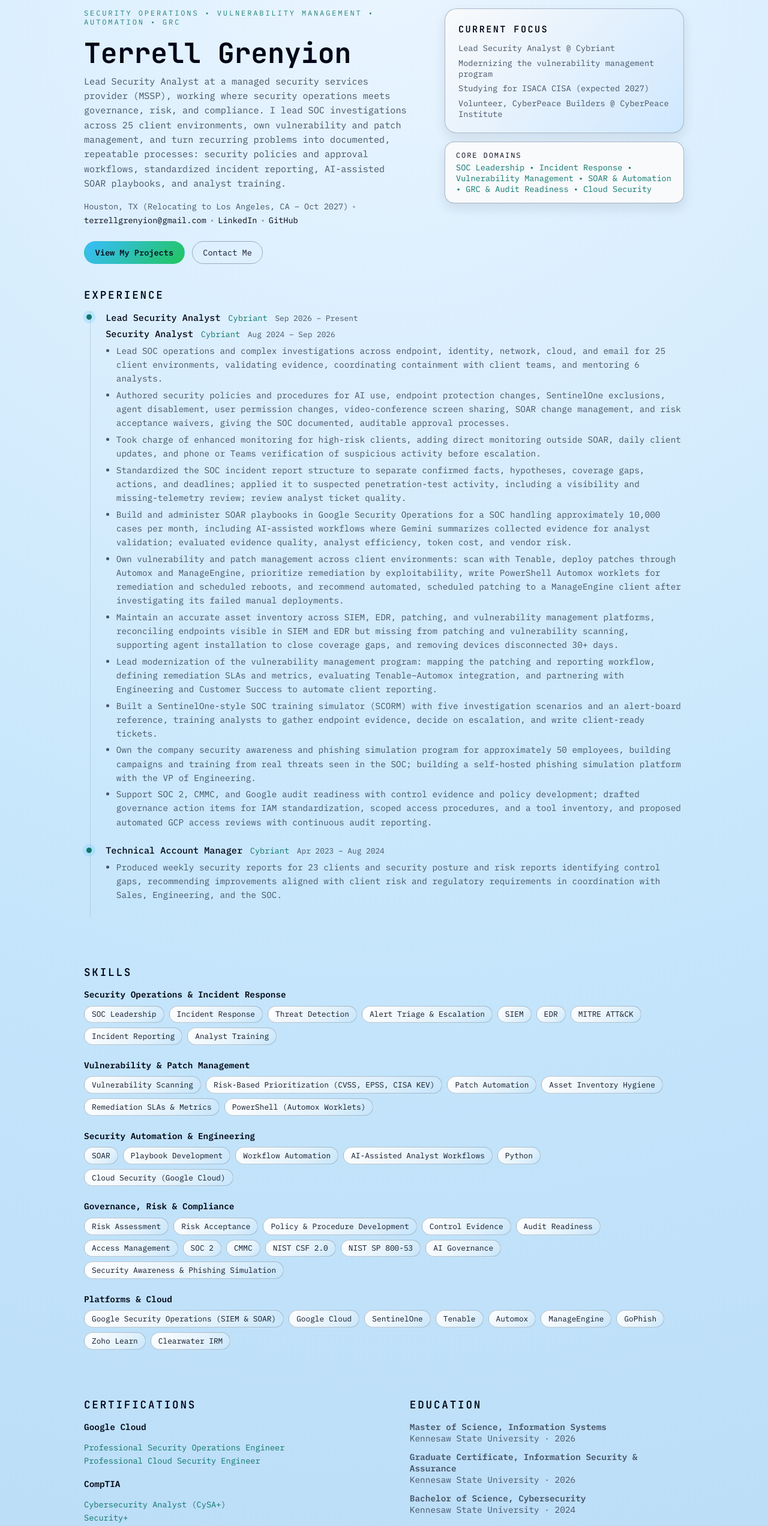
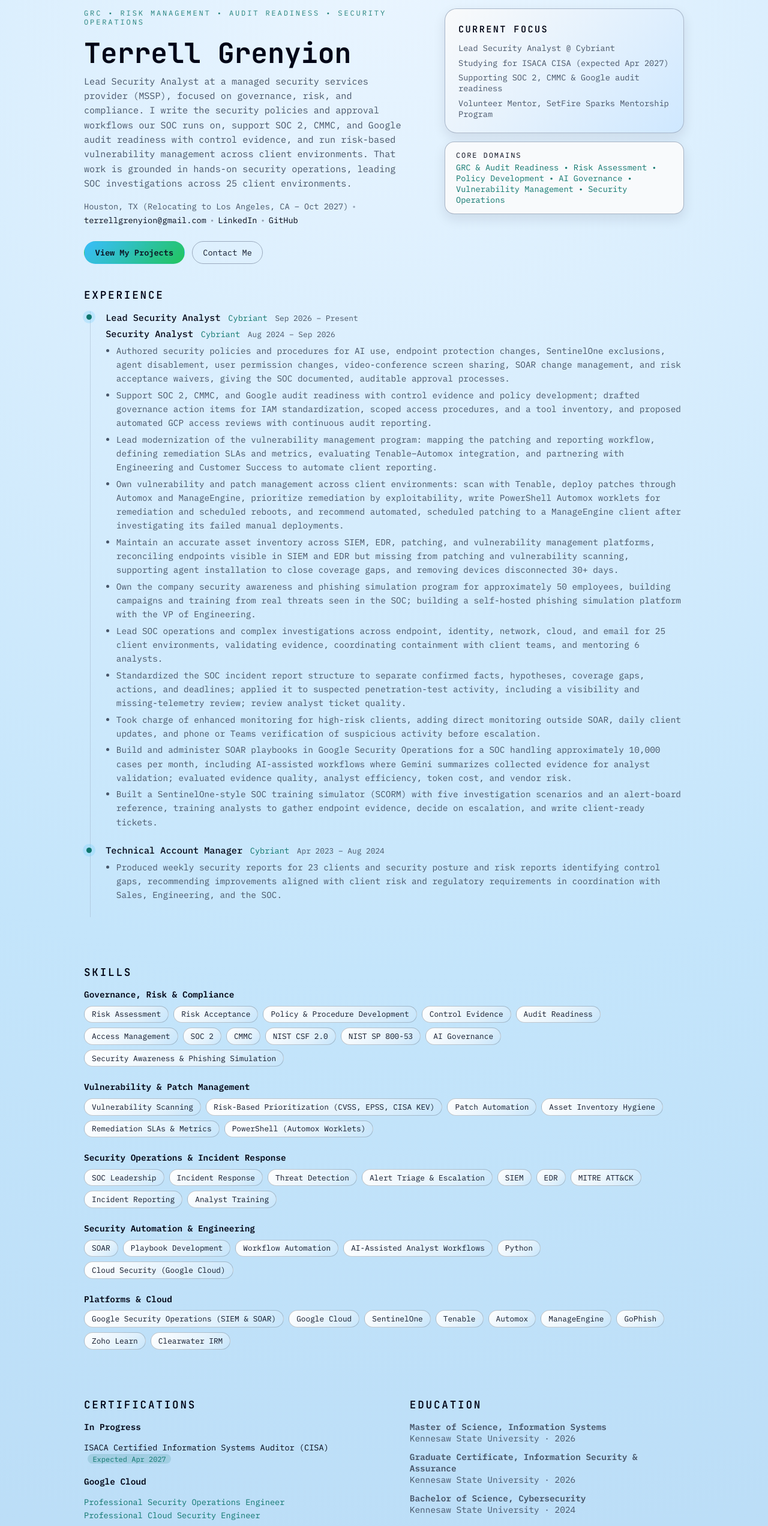
Before and after one commit to prollytrell/rell-portfolio, a plain HTML site: page index.html in a window 1280 px wide. Shown: the part 60-2604 px from the top of the page at 60% size. Drawn offline with Linux system fonts and the light colour scheme.

Commit message:
Lead with GRC positioning; add LinkedIn links; update volunteer role
- Hero, title, meta, Core Domains, footer, and CTA lead with GRC
- Reorder experience bullets, skills, and certifications GRC-first (CISA first)
- Projects: GRC card first; Academic before Lab; remove Northstar capstone
- Blog: white paper first; add LinkedIn links for white paper and ESC8
- Current Focus: replace CyberPeace with SetFire Sparks volunteer mentor

Co-Authored-By: Claude Opus 5.5 <noreply@anthropic.com>
Claude-Session: https://claude.ai/code/session_019FQpZei1ReGTgtBXBPMBhm

```diff
--- a/index.html
+++ b/index.html
@@ -3,15 +3,15 @@
 <head>
   <meta charset="UTF-8" />
   <meta name="viewport" content="width=device-width, initial-scale=1.0" />
-  <title>Terrell Grenyion | Lead Security Analyst — Security Operations, Vulnerability Management, Automation &amp; GRC</title>
-  <meta name="description" content="Terrell Grenyion is a Lead Security Analyst at an MSSP working where security operations meets GRC: SOC investigations, vulnerability and patch management, SOAR automation, and audit readiness." />
+  <title>Terrell Grenyion | GRC, Risk &amp; Audit Readiness — Lead Security Analyst</title>
+  <meta name="description" content="Terrell Grenyion is a Lead Security Analyst focused on governance, risk, and compliance: security policy, SOC 2 and CMMC audit readiness, risk-based vulnerability management, and AI governance, backed by hands-on security operations." />
   <link rel="canonical" href="https://www.terrellgrenyion.com/" />
 
   <!-- Link previews (LinkedIn, Slack, etc.) -->
   <meta property="og:type" content="website" />
   <meta property="og:site_name" content="Terrell Grenyion" />
   <meta property="og:title" content="Terrell Grenyion | Lead Security Analyst" />
-  <meta property="og:description" content="Security operations, vulnerability management, automation, and GRC. Portfolio, projects, and writing." />
+  <meta property="og:description" content="GRC, risk, and audit readiness backed by hands-on security operations. Portfolio, projects, and writing." />
   <meta property="og:url" content="https://www.terrellgrenyion.com/" />
   <meta name="twitter:card" content="summary" />
 
@@ -57,14 +57,14 @@
     <section class="hero">
       <div class="container hero-grid">
         <div class="hero-text">
-          <p class="hero-kicker">SECURITY OPERATIONS • VULNERABILITY MANAGEMENT • AUTOMATION • GRC</p>
+          <p class="hero-kicker">GRC • RISK MANAGEMENT • AUDIT READINESS • SECURITY OPERATIONS</p>
           <h1 class="hero-title">Terrell Grenyion</h1>
           <p class="hero-subtitle">
-            Lead Security Analyst at a managed security services provider (MSSP), working where security operations
-            meets governance, risk, and compliance. I lead SOC investigations across 25 client environments, own
-            vulnerability and patch management, and turn recurring problems into documented, repeatable processes:
-            security policies and approval workflows, standardized incident reporting, AI-assisted SOAR playbooks,
-            and analyst training.
+            Lead Security Analyst at a managed security services provider (MSSP), focused on governance, risk, and
+            compliance. I write the security policies and approval workflows our SOC runs on, support SOC 2, CMMC, and
+            Google audit readiness with control evidence, and run risk-based vulnerability management across client
+            environments. That work is grounded in hands-on security operations,
+            leading SOC investigations across 25 client environments.
           </p>
           <div class="hero-meta">
             <span>Houston, TX (Relocating to Los Angeles, CA – Oct 2027)</span>
@@ -87,14 +87,14 @@
             <h2 class="status-title">Current Focus</h2>
             <ul class="status-list">
               <li>Lead Security Analyst @ Cybriant</li>
-              <li>Modernizing the vulnerability management program</li>
-              <li>Studying for ISACA CISA (expected 2027)</li>
-              <li>Volunteer, CyberPeace Builders @ CyberPeace Institute</li>
+              <li>Studying for ISACA CISA (expected Apr 2027)</li>
+              <li>Supporting SOC 2, CMMC &amp; Google audit readiness</li>
+              <li>Volunteer Mentor, SetFire Sparks Mentorship Program</li>
             </ul>
           </div>
           <div class="badge-card">
             <p class="badge-label">Core Domains</p>
-            <p class="badge-tags">SOC Leadership • Incident Response • Vulnerability Management • SOAR &amp; Automation • GRC &amp; Audit Readiness • Cloud Security</p>
+            <p class="badge-tags">GRC &amp; Audit Readiness • Risk Assessment • Policy Development • AI Governance • Vulnerability Management • Security Operations</p>
           </div>
         </div>
       </div>
@@ -119,17 +119,17 @@
               <span class="item-dates">Aug 2024 – Sep 2026</span>
             </div>
             <ul class="item-list">
-              <li>Lead SOC operations and complex investigations across endpoint, identity, network, cloud, and email for 25 client environments, validating evidence, coordinating containment with client teams, and mentoring 6 analysts.</li>
               <li>Authored security policies and procedures for AI use, endpoint protection changes, SentinelOne exclusions, agent disablement, user permission changes, video-conference screen sharing, SOAR change management, and risk acceptance waivers, giving the SOC documented, auditable approval processes.</li>
-              <li>Took charge of enhanced monitoring for high-risk clients, adding direct monitoring outside SOAR, daily client updates, and phone or Teams verification of suspicious activity before escalation.</li>
-              <li>Standardized the SOC incident report structure to separate confirmed facts, hypotheses, coverage gaps, actions, and deadlines; applied it to suspected penetration-test activity, including a visibility and missing-telemetry review; review analyst ticket quality.</li>
-              <li>Build and administer SOAR playbooks in Google Security Operations for a SOC handling approximately 10,000 cases per month, including AI-assisted workflows where Gemini summarizes collected evidence for analyst validation; evaluated evidence quality, analyst efficiency, token cost, and vendor risk.</li>
+              <li>Support SOC 2, CMMC, and Google audit readiness with control evidence and policy development; drafted governance action items for IAM standardization, scoped access procedures, and a tool inventory, and proposed automated GCP access reviews with continuous audit reporting.</li>
+              <li>Lead modernization of the vulnerability management program: mapping the patching and reporting workflow, defining remediation SLAs and metrics, evaluating Tenable–Automox integration, and partnering with Engineering and Customer Success to automate client reporting.</li>
               <li>Own vulnerability and patch management across client environments: scan with Tenable, deploy patches through Automox and ManageEngine, prioritize remediation by exploitability, write PowerShell Automox worklets for remediation and scheduled reboots, and recommend automated, scheduled patching to a ManageEngine client after investigating its failed manual deployments.</li>
               <li>Maintain an accurate asset inventory across SIEM, EDR, patching, and vulnerability management platforms, reconciling endpoints visible in SIEM and EDR but missing from patching and vulnerability scanning, supporting agent installation to close coverage gaps, and removing devices disconnected 30+ days.</li>
-              <li>Lead modernization of the vulnerability management program: mapping the patching and reporting workflow, defining remediation SLAs and metrics, evaluating Tenable–Automox integration, and partnering with Engineering and Customer Success to automate client reporting.</li>
+              <li>Own the company security awareness and phishing simulation program for approximately 50 employees, building campaigns and training from real threats seen in the SOC; building a self-hosted phishing simulation platform with the VP of Engineering.</li>
+              <li>Lead SOC operations and complex investigations across endpoint, identity, network, cloud, and email for 25 client environments, validating evidence, coordinating containment with client teams, and mentoring 6 analysts.</li>
+              <li>Standardized the SOC incident report structure to separate confirmed facts, hypotheses, coverage gaps, actions, and deadlines; applied it to suspected penetration-test activity, including a visibility and missing-telemetry review; review analyst ticket quality.</li>
+              <li>Took charge of enhanced monitoring for high-risk clients, adding direct monitoring outside SOAR, daily client updates, and phone or Teams verification of suspicious activity before escalation.</li>
+              <li>Build and administer SOAR playbooks in Google Security Operations for a SOC handling approximately 10,000 cases per month, including AI-assisted workflows where Gemini summarizes collected evidence for analyst validation; evaluated evidence quality, analyst efficiency, token cost, and vendor risk.</li>
               <li>Built a SentinelOne-style SOC training simulator (SCORM) with five investigation scenarios and an alert-board reference, training analysts to gather endpoint evidence, decide on escalation, and write client-ready tickets.</li>
-              <li>Own the company security awareness and phishing simulation program for approximately 50 employees, building campaigns and training from real threats seen in the SOC; building a self-hosted phishing simulation platform with the VP of Engineering.</li>
-              <li>Support SOC 2, CMMC, and Google audit readiness with control evidence and policy development; drafted governance action items for IAM standardization, scoped access procedures, and a tool inventory, and proposed automated GCP access reviews with continuous audit reporting.</li>
             </ul>
           </article>
 
@@ -154,17 +154,20 @@
         <h2 class="section-title">Skills</h2>
 
         <div class="skill-group">
-          <h3 class="subheading">Security Operations &amp; Incident Response</h3>
+          <h3 class="subheading">Governance, Risk &amp; Compliance</h3>
           <div class="pill-grid">
-            <span class="pill">SOC Leadership</span>
-            <span class="pill">Incident Response</span>
-            <span class="pill">Threat Detection</span>
-            <span class="pill">Alert Triage &amp; Escalation</span>
-            <span class="pill">SIEM</span>
-            <span class="pill">EDR</span>
-            <span class="pill">MITRE ATT&amp;CK</span>
-            <span class="pill">Incident Reporting</span>
-            <span class="pill">Analyst Training</span>
+            <span class="pill">Risk Assessment</span>
+            <span class="pill">Risk Acceptance</span>
+            <span class="pill">Policy &amp; Procedure Development</span>
+            <span class="pill">Control Evidence</span>
+            <span class="pill">Audit Readiness</span>
+            <span class="pill">Access Management</span>
+            <span class="pill">SOC 2</span>
+            <span class="pill">CMMC</span>
+            <span class="pill">NIST CSF 2.0</span>
+            <span class="pill">NIST SP 800-53</span>
+            <span class="pill">AI Governance</span>
+            <span class="pill">Security Awareness &amp; Phishing Simulation</span>
           </div>
         </div>
 
@@ -181,6 +184,21 @@
         </div>
 
         <div class="skill-group">
+          <h3 class="subheading">Security Operations &amp; Incident Response</h3>
+          <div class="pill-grid">
+            <span class="pill">SOC Leadership</span>
+            <span class="pill">Incident Response</span>
+            <span class="pill">Threat Detection</span>
+            <span class="pill">Alert Triage &amp; Escalation</span>
+            <span class="pill">SIEM</span>
+            <span class="pill">EDR</span>
+            <span class="pill">MITRE ATT&amp;CK</span>
+            <span class="pill">Incident Reporting</span>
+            <span class="pill">Analyst Training</span>
+          </div>
+        </div>
+
+        <div class="skill-group">
           <h3 class="subheading">Security Automation &amp; Engineering</h3>
           <div class="pill-grid">
             <span class="pill">SOAR</span>
@@ -189,24 +207,6 @@
             <span class="pill">AI-Assisted Analyst Workflows</span>
             <span class="pill">Python</span>
             <span class="pill">Cloud Security (Google Cloud)</span>
-          </div>
-        </div>
-
-        <div class="skill-group">
-          <h3 class="subheading">Governance, Risk &amp; Compliance</h3>
-          <div class="pill-grid">
-            <span class="pill">Risk Assessment</span>
-            <span class="pill">Risk Acceptance</span>
-            <span class="pill">Policy &amp; Procedure Development</span>
-            <span class="pill">Control Evidence</span>
-            <span class="pill">Audit Readiness</span>
-            <span class="pill">Access Management</span>
-            <span class="pill">SOC 2</span>
-            <span class="pill">CMMC</span>
-            <span class="pill">NIST CSF 2.0</span>
-            <span class="pill">NIST SP 800-53</span>
-            <span class="pill">AI Governance</span>
-            <span class="pill">Security Awareness &amp; Phishing Simulation</span>
           </div>
         </div>
 
@@ -234,6 +234,13 @@
           <h2 class="section-title">Certifications</h2>
 
           <div class="cert-group">
+            <h3 class="subheading">In Progress</h3>
+            <ul class="links-list">
+              <li>ISACA Certified Information Systems Auditor (CISA) <span class="cert-status">Expected Apr 2027</span></li>
+            </ul>
+          </div>
+
+          <div class="cert-group">
             <h3 class="subheading">Google Cloud</h3>
             <ul class="links-list">
               <li><a href="https://www.credly.com/badges/b6265b3b-4f48-4069-8cb1-8df2fa992119/linked_in_profile" target="_blank" rel="noopener noreferrer">Professional Security Operations Engineer</a></li>
@@ -256,13 +263,6 @@
               <li>Automox — Essentials, Practitioner, Pro, Security Risk Management</li>
               <li>Tenable MSSP Practitioner</li>
               <li><a href="https://www.credly.com/badges/c82be774-e20c-438f-8965-b47cffba00c7/linked_in_profile" target="_blank" rel="noopener noreferrer">SentinelOne Core Support Professional</a></li>
-            </ul>
-          </div>
-
-          <div class="cert-group">
-            <h3 class="subheading">In Progress</h3>
-            <ul class="links-list">
-              <li>ISACA Certified Information Systems Auditor (CISA) <span class="cert-status">Expected Apr 2027</span></li>
             </ul>
           </div>
         </div>
@@ -304,6 +304,7 @@
             <p>Analyzed regulatory gaps and emerging risks in enterprise AI and proposed a practical AI governance framework with a control table; submitted for academic publication.</p>
             <div class="project-links">
               <a href="/grc-ai-whitepaper/" class="project-link">Read on this site</a>
+              <a href="https://www.linkedin.com/pulse/governance-risk-compliance-artificial-intelligence-ai-grenyion-0edgc/" class="project-link" target="_blank" rel="noopener noreferrer">Read on LinkedIn</a>
             </div>
           </li>
           <li class="publication-item">
@@ -311,7 +312,7 @@
             <p class="project-meta">Published on LinkedIn · 2026</p>
             <p>Researched Active Directory Certificate Services relay attacks (ESC8) after a workplace penetration test and published the log sources, indicators, and investigation questions defenders can use.</p>
             <div class="project-links">
-              <a href="https://www.linkedin.com/in/terrell-grenyion/recent-activity/all/" class="project-link" target="_blank" rel="noopener noreferrer">Read on LinkedIn</a>
+              <a href="https://lnkd.in/p/gr_VkBSz" class="project-link" target="_blank" rel="noopener noreferrer">Read on LinkedIn</a>
             </div>
           </li>
         </ul>
@@ -328,7 +329,7 @@
           <li>Security Clearance: Eligible for security clearance</li>
         </ul>
         <div class="cta-row">
-          <p>Interested in working together on security operations, vulnerability management, automation, or GRC?</p>
+          <p>Interested in working together on GRC, risk, audit readiness, or security operations?</p>
           <a href="mailto:terrellgrenyion@gmail.com" class="btn primary-btn">Get in Touch</a>
         </div>
       </div>
@@ -339,7 +340,7 @@
     <div class="container footer-inner">
       <span>&copy; <span id="year"></span> Terrell Grenyion</span>
       <span class="divider">•</span>
-      <span>Security Operations • Vulnerability Management • Automation • GRC</span>
+      <span>GRC • Risk • Audit Readiness • Security Operations</span>
     </div>
   </footer>
 </body>
```
Also changed, not shown: 404.html (+1 -1 lines), blog/index.html (+26 -25 lines), grc-ai-whitepaper/index.html (+1 -1 lines), projects/index.html (+61 -76 lines), 1 other file.
